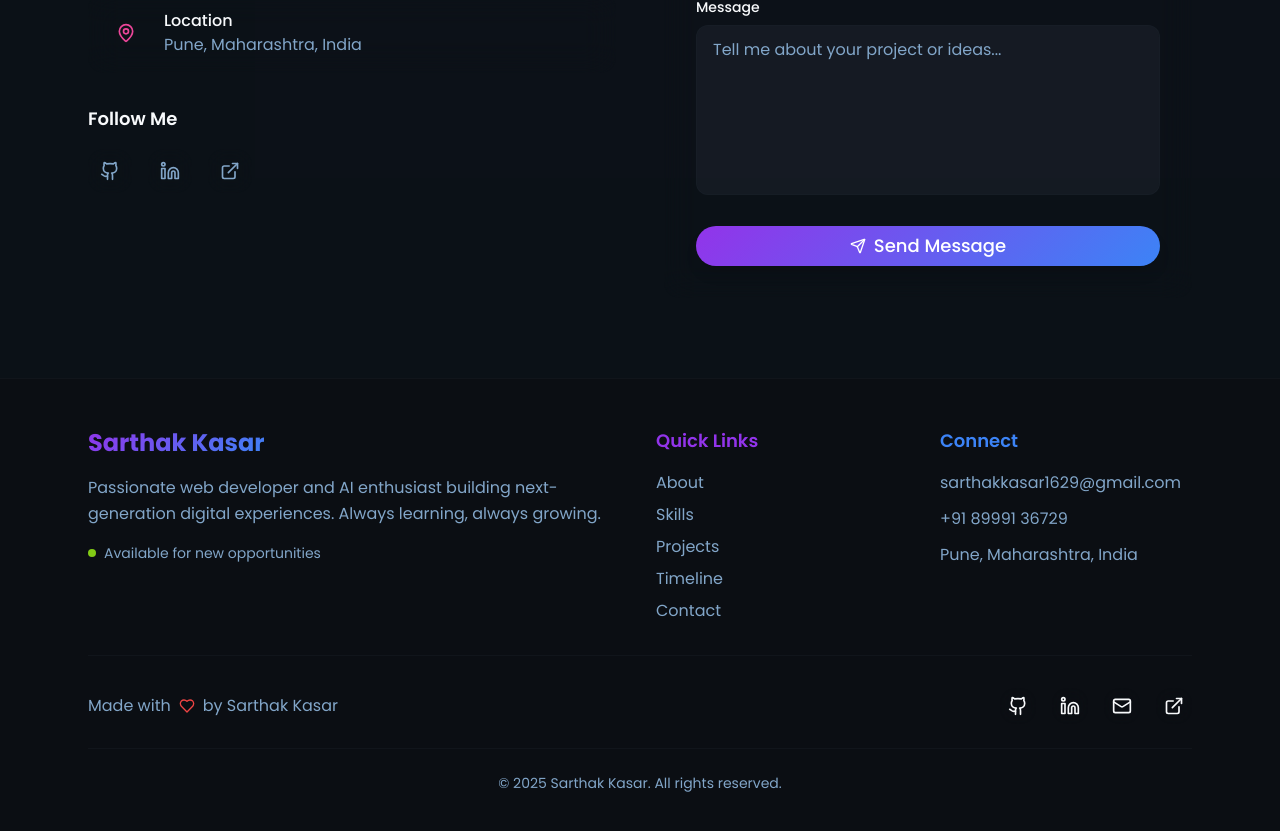
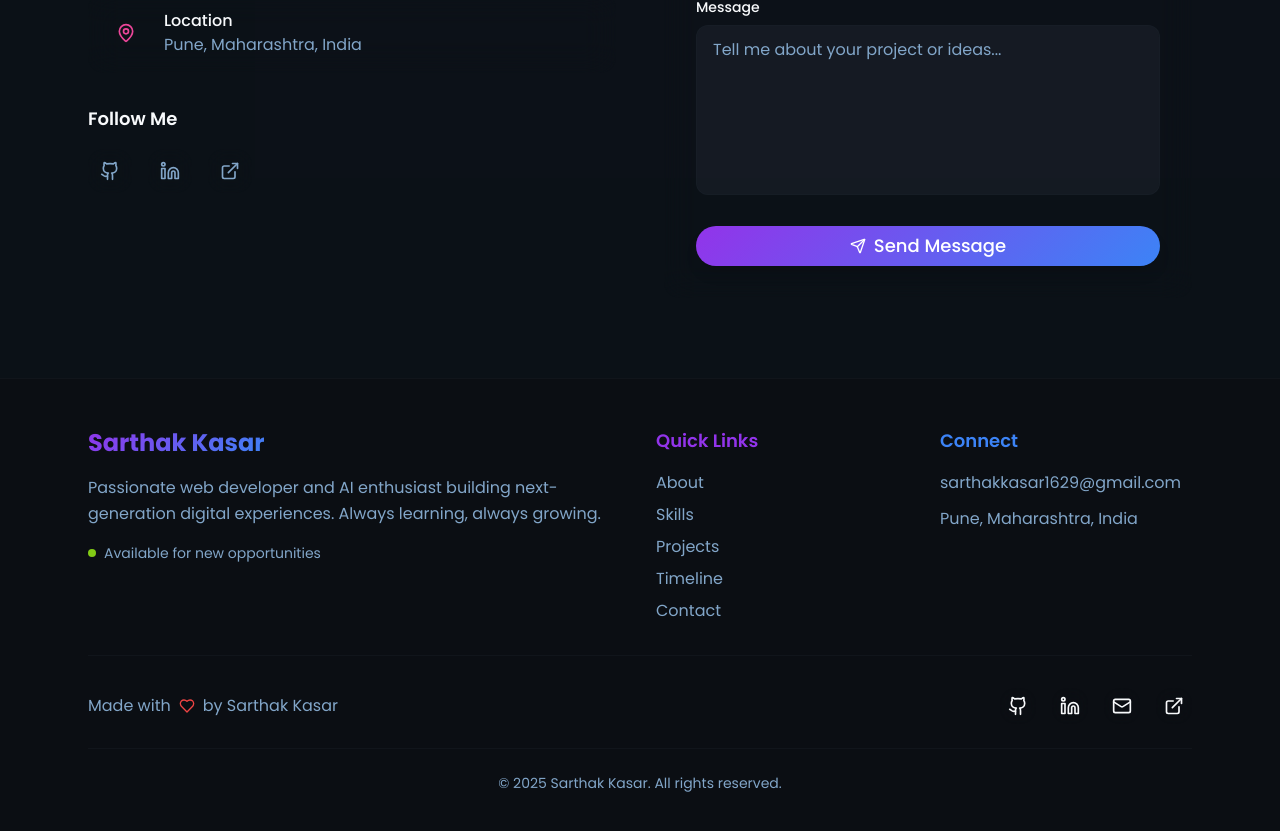
Before and after one commit to sarthakthedevloper/sarthakkasar-portfolio, a React (Vite) app: page / in a window 1280 px wide. Shown: the part 6427-7258 px from the top of the page. Built offline with nearby package versions, Linux system fonts and the light colour scheme.

Commit message:
Remove phone number from portfolio
Remove all instances of the phone number from the portfolio website, including header, footer, contact section, about section, and any metadata. Only the email address and GitHub/LinkedIn links should remain for contact information.

```diff
--- a/src/components/Footer.tsx
+++ b/src/components/Footer.tsx
@@ -98,12 +98,6 @@ const Footer = () => {
               >
                 sarthakkasar1629@gmail.com
               </a>
-              <a
-                href="tel:+918999136729"
-                className="block text-muted-foreground hover:text-foreground transition-colors"
-              >
-                +91 89991 36729
-              </a>
               <p className="text-muted-foreground">
                 Pune, Maharashtra, India
               </p>
```
